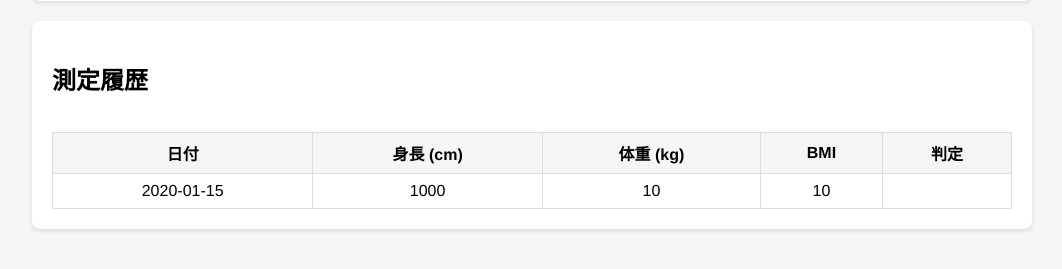
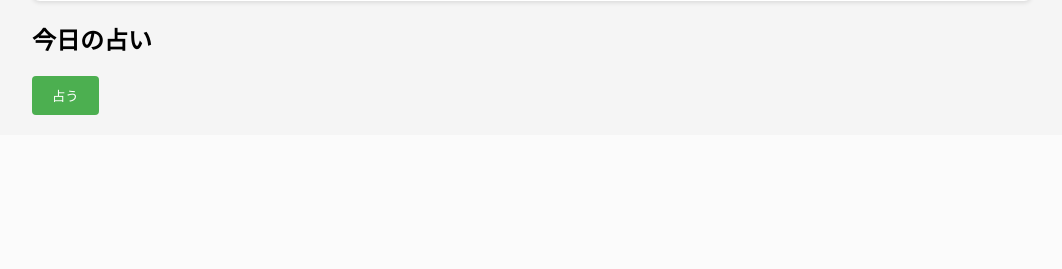
Before and after one commit to Muraki1003/Murakami, a Flask app: template templates/index.html in a window 1280 px wide. Shown: the part 1297-1566 px from the top of the page, without its empty margins (108-1170 px from the left). After the commit the page ends 1412 px from the top, so only its background shows below. Run offline with Flask 3, Linux system fonts and the light colour scheme; the template is opened without the code that fills it: most values are stand-ins (such as "Sample title", 1, 10 or a date in 2020); parts of the project's set-up code (start-up, migrations or seed data) failed here and were passed over; some libraries are stand-ins or nearby versions.

Commit message:
Update index.html

```diff
--- a/templates/index.html
+++ b/templates/index.html
@@ -1,4 +1,3 @@
-<!-- templates/index.html -->
 {% extends "base.html" %}
 
 {% block content %}
@@ -72,8 +71,6 @@
     </div>
 </div>
 {% endif %}
-
-
 
 <div class="container">
     <h2>BMI推移</h2>
@@ -150,63 +147,50 @@
     </script>
 </div>
 
-<div class="container">
-    <h2>測定履歴</h2>
-    <div class="table-responsive">
-        <table class="history-table">
-            <thead>
-                <tr>
-                    <th>日付</th>
-                    <th>身長 (cm)</th>
-                    <th>体重 (kg)</th>
-                    <th>BMI</th>
-                    <th>判定</th>
-                </tr>
-            </thead>
-            <tbody>
-                {% for record in records|sort(attribute='date', reverse=True) %}
-                <tr>
-                    <td>{{ record.date.strftime('%Y-%m-%d') }}</td>
-                    <td>{{ (record.height * 100)|round(1) }}</td>
-                    <td>{{ record.weight|round(1) }}</td>
-                    <td>{{ record.bmi|round(1) }}</td>
-                    <td>{{ get_bmi_status(record.bmi)[0] }}</td>
-                </tr>
-                {% endfor %}
-            </tbody>
-        </table>
+<!-- 占い機能 -->
+<div class="mt-5">
+    <h2>今日の占い</h2>
+    <button id="fortune-button" class="btn btn-primary">占う</button>
+    <div id="fortune-result" class="mt-3" style="display: none;">
+        <h3 id="fortune-title"></h3>
+        <p id="fortune-message"></p>
     </div>
 </div>
 
+<script>
+document.getElementById('fortune-button').addEventListener('click', function() {
+    // 占いの結果をランダムに選ぶ
+    const fortunes = [
+        {
+            title: "大吉",
+            message: "今日はカレーを食べるとよいでしょう！"
+        },
+        {
+            title: "中吉",
+            message: "今日はお寿司を食べるとよいでしょう！"
+        },
+        {
+            title: "小吉",
+            message: "今日はラーメンを食べるとよいでしょう！"
+        }
+    ];
+
+    const randomFortune = fortunes[Math.floor(Math.random() * fortunes.length)];
+
+    // 結果をHTMLに表示
+    document.getElementById('fortune-title').innerText = randomFortune.title;
+    document.getElementById('fortune-message').innerText = randomFortune.message;
+    document.getElementById('fortune-result').style.display = 'block';
+});
+</script>
+
 <style>
-.history-table {
-    width: 100%;
-    border-collapse: collapse;
-    margin-top: 1rem;
-}
-
-.history-table th,
-.history-table td {
-    padding: 8px;
-    border: 1px solid #ddd;
+#fortune-result {
+    padding: 10px;
+    border: 1px solid #ccc;
+    border-radius: 5px;
+    background-color: #f9f9f9;
     text-align: center;
-}
-
-.history-table th {
-    background-color: #f5f5f5;
-    font-weight: bold;
-}
-
-.history-table tr:nth-child(even) {
-    background-color: #f9f9f9;
-}
-
-.history-table tr:hover {
-    background-color: #f5f5f5;
-}
-
-.table-responsive {
-    overflow-x: auto;
 }
 </style>
 
```
